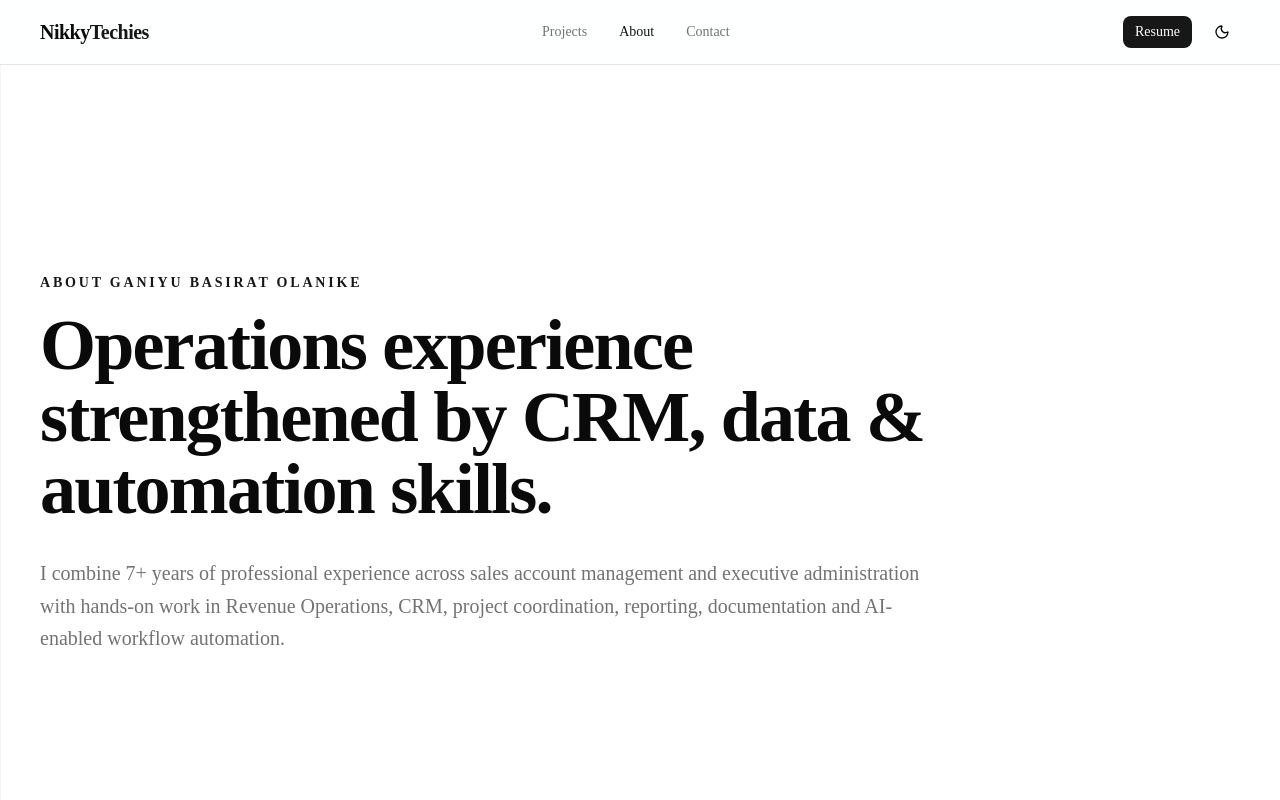
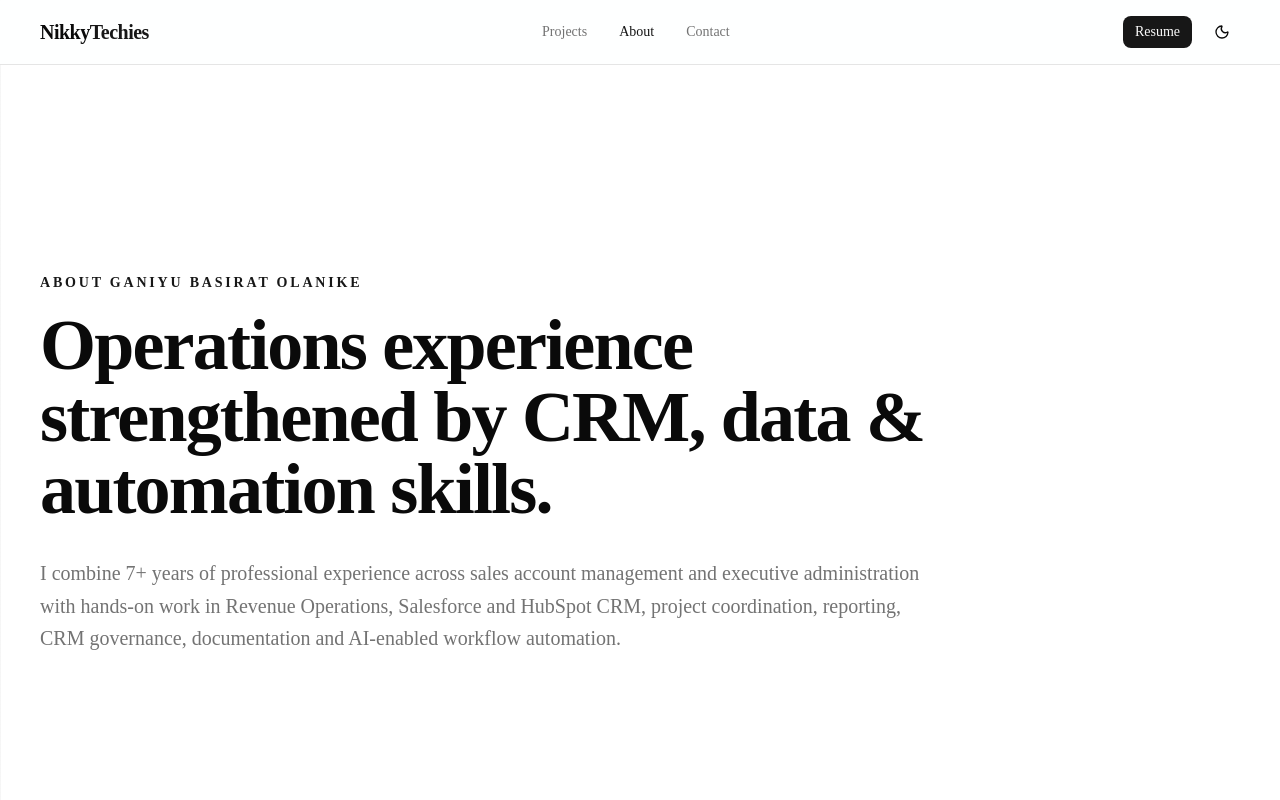
Before and after one commit to Nikkypwetti/nikkytechies-portfolio, a Next.js app: page /about in a window 1280 px wide. Shown: the top 800 px of the page. Built offline with nearby package versions, Linux system fonts and the light colour scheme.

Commit message:
Add Salesforce to About hero

```diff
--- a/components/about/about-hero.tsx
+++ b/components/about/about-hero.tsx
@@ -22,8 +22,8 @@
           <p className="mt-8 max-w-4xl text-xl leading-relaxed text-muted-foreground">
             I combine 7+ years of professional experience across sales account
             management and executive administration with hands-on work in
-            Revenue Operations, CRM, project coordination, reporting,
-            documentation and AI-enabled workflow automation.
+            Revenue Operations, Salesforce and HubSpot CRM, project coordination,
+            reporting, CRM governance, documentation and AI-enabled workflow automation.
           </p>
         </FadeIn>
       </Container>
```
